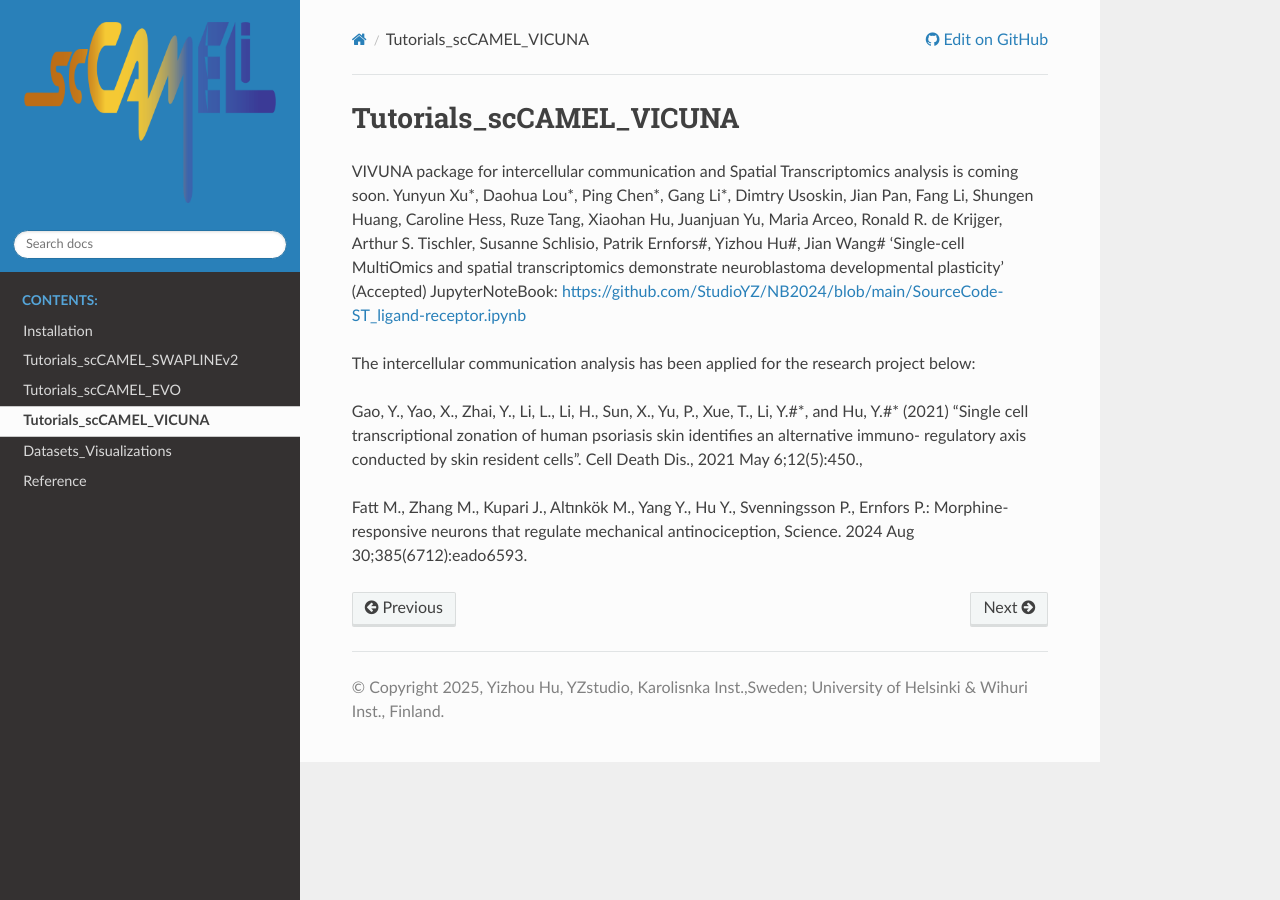
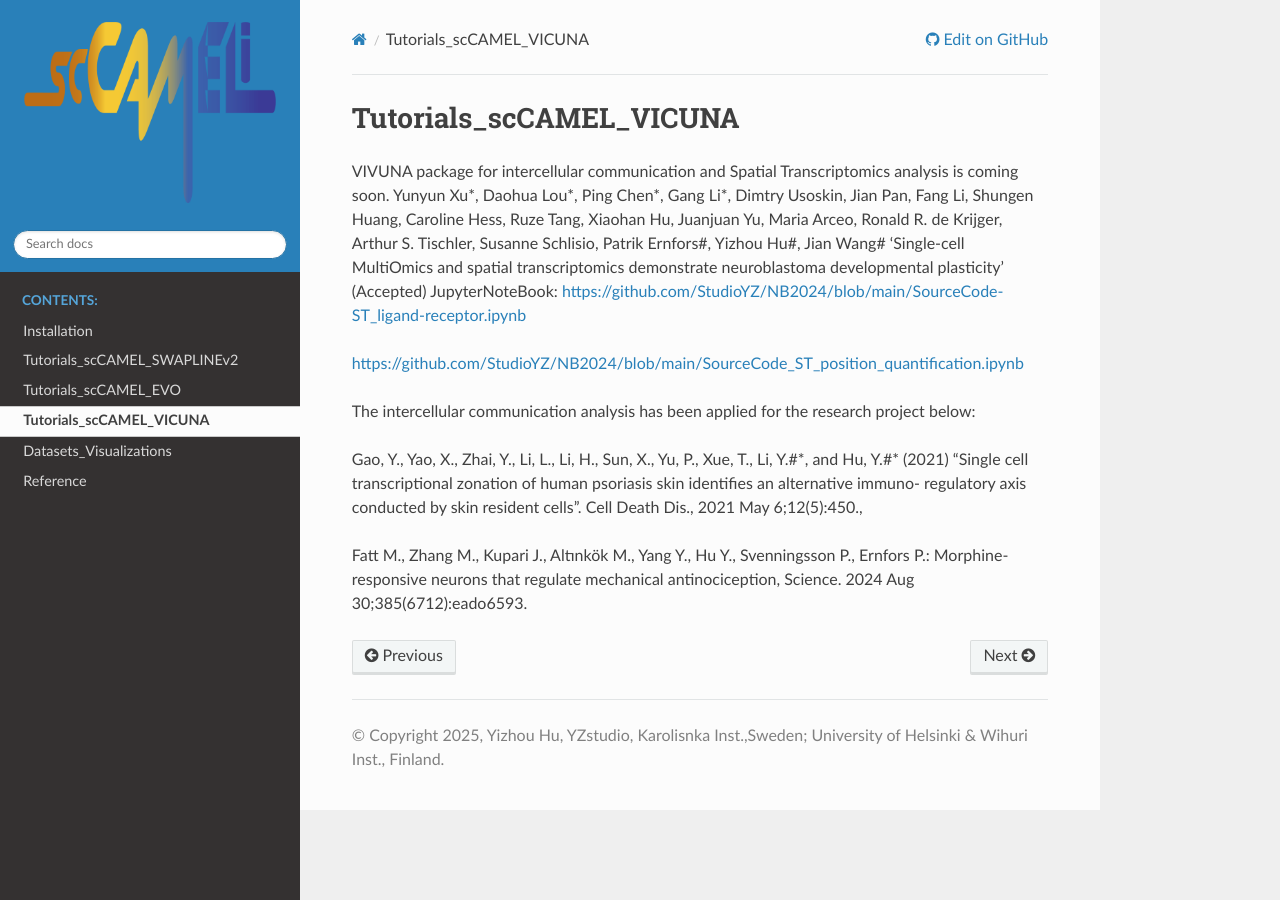
Before and after one commit to StudioYZ/scCAMEL, a Sphinx documentation site: the page built from source/Tutorials_scCAMEL_VICUNA/index.rst, in a window 1280 px wide. Built offline with Sphinx 7.4.7 and the Read the Docs theme 3.1.0, drawn with Linux system fonts in a browser that asks for light colours; pages that are not in the unit, such as notebooks, are missing from menus; some of the changed lines change nothing that is shown.

Commit message:
Update index.rst

```diff
--- a/source/Tutorials_scCAMEL_VICUNA/index.rst
+++ b/source/Tutorials_scCAMEL_VICUNA/index.rst
@@ -5,6 +5,7 @@ VIVUNA package for intercellular communication and Spatial Transcriptomics analy
 Yunyun Xu*, Daohua Lou*, Ping Chen*, Gang Li*, Dimtry Usoskin, Jian Pan, Fang Li, Shungen Huang, Caroline Hess, Ruze Tang, Xiaohan Hu, Juanjuan Yu, Maria Arceo, Ronald R. de Krijger, Arthur S. Tischler, Susanne Schlisio, Patrik Ernfors#, Yizhou Hu#, Jian Wang# ‘Single-cell MultiOmics and spatial transcriptomics demonstrate neuroblastoma developmental plasticity’ (Accepted)
 JupyterNoteBook: https://github.com/StudioYZ/NB2024/blob/main/SourceCode-ST_ligand-receptor.ipynb
 
+https://github.com/StudioYZ/NB2024/blob/main/SourceCode_ST_position_quantification.ipynb
 
 
 The intercellular communication analysis has been applied for the research project below:
```
